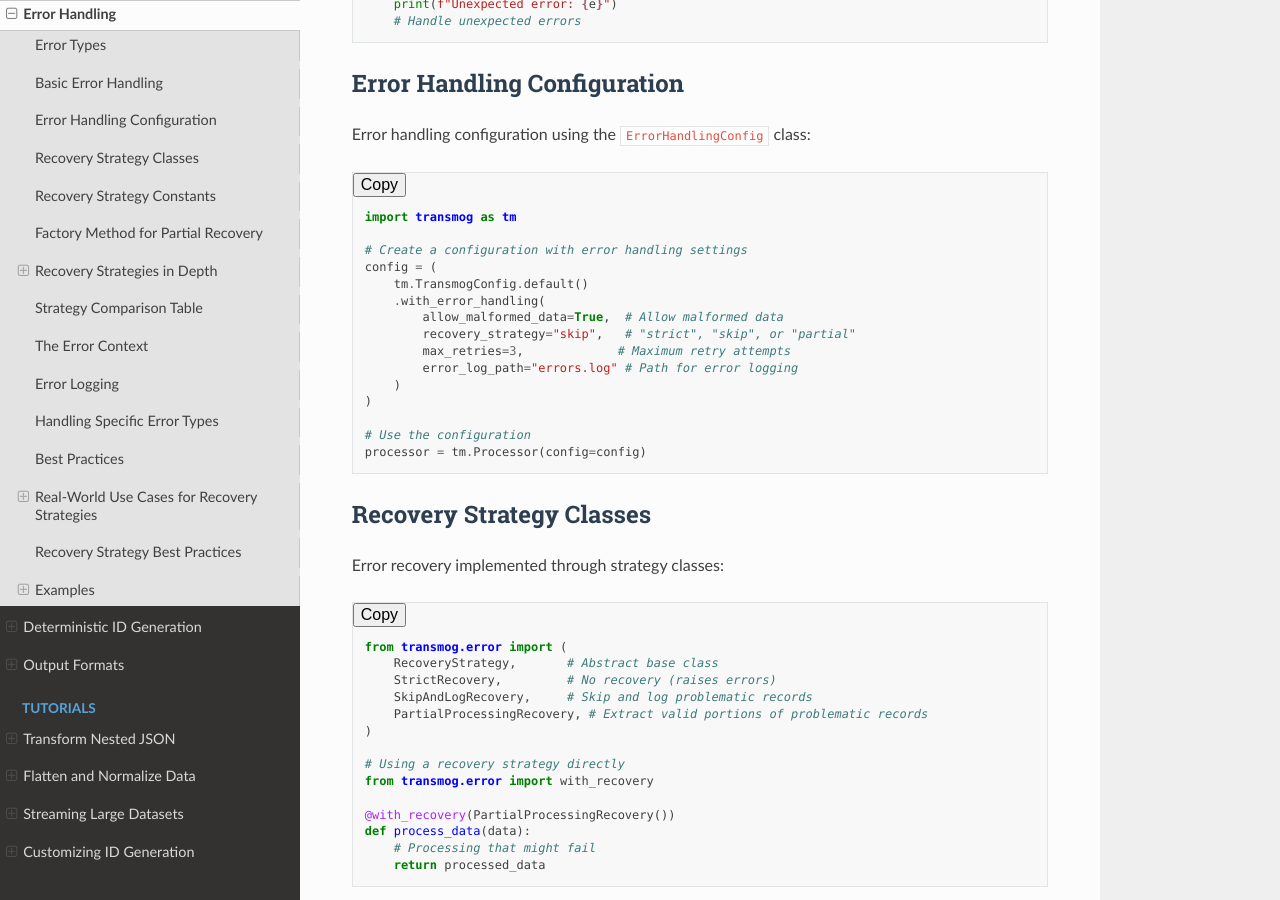
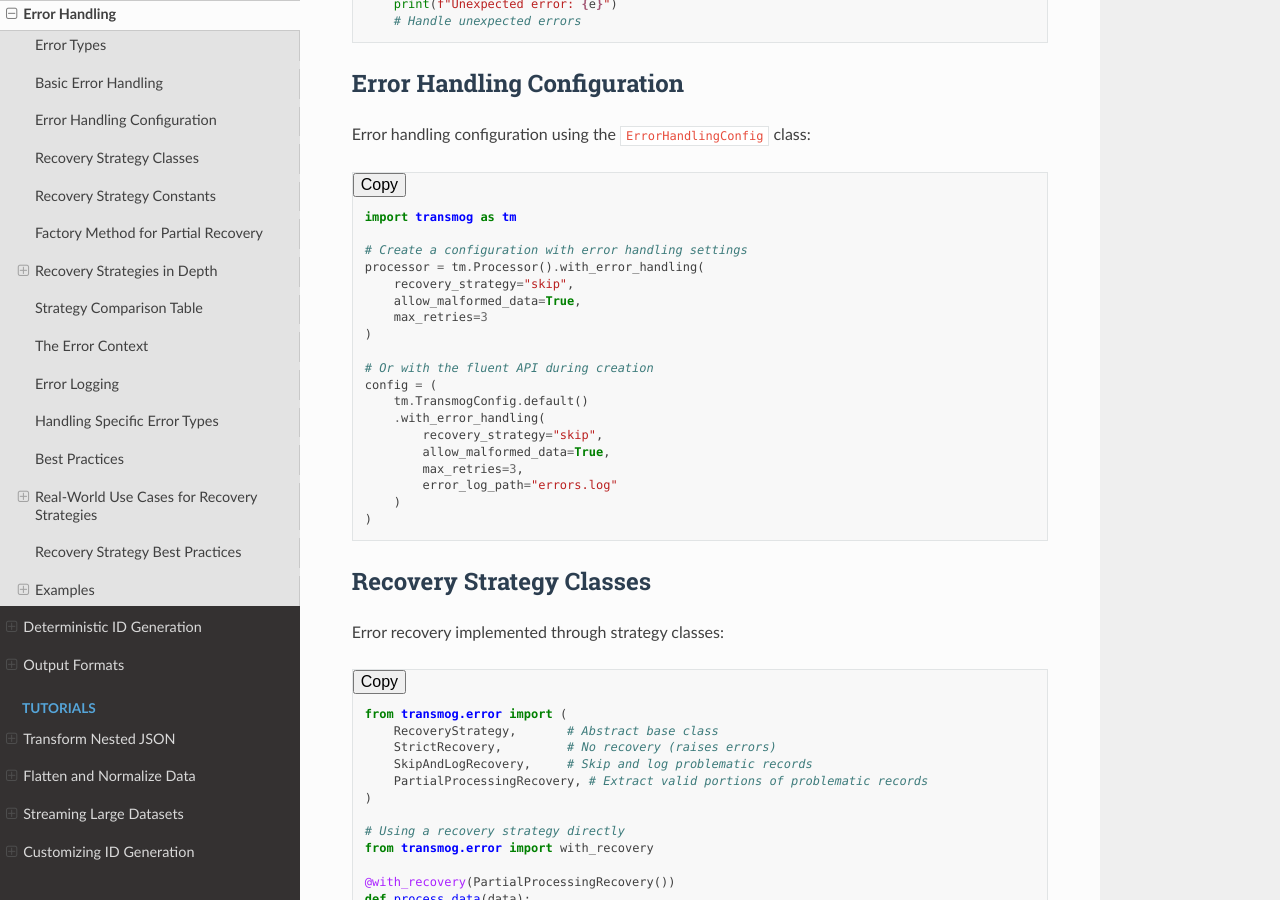
Before and after one commit to scottdraper8/transmog, a Sphinx documentation site: the page built from docs/user/advanced/error-handling.md, in a window 1280 px wide and 900 px high, scrolled down 1062 px. Built offline with Sphinx 7.4.7 and the Read the Docs theme 3.1.0, drawn with Linux system fonts in a browser that asks for light colours.

Commit message:
Resolves discrepenacies bewteen docs & source code

````diff
--- a/docs/user/advanced/error-handling.md
+++ b/docs/user/advanced/error-handling.md
@@ -59,18 +59,22 @@ Error handling configuration using the `ErrorHandlingConfig` class:
 import transmog as tm
 
 # Create a configuration with error handling settings
+processor = tm.Processor().with_error_handling(
+    recovery_strategy="skip",
+    allow_malformed_data=True,
+    max_retries=3
+)
+
+# Or with the fluent API during creation
 config = (
     tm.TransmogConfig.default()
     .with_error_handling(
-        allow_malformed_data=True,  # Allow malformed data
-        recovery_strategy="skip",   # "strict", "skip", or "partial"
-        max_retries=3,             # Maximum retry attempts
-        error_log_path="errors.log" # Path for error logging
+        recovery_strategy="skip",
+        allow_malformed_data=True,
+        max_retries=3,
+        error_log_path="errors.log"
     )
 )
-
-# Use the configuration
-processor = tm.Processor(config=config)
 ```
 
 ## Recovery Strategy Classes
````
Also changed, not shown: README.md (+1 -6 lines), docs/api/config.md (+4 -2 lines), docs/api/processor.md (+7 -5 lines), docs/user/essentials/configuration.md (+3 -1 lines).
